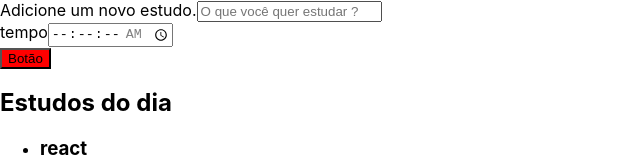
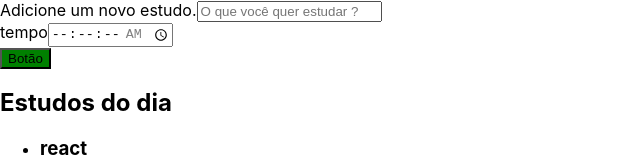
Before and after one commit to andrefront0026/alura-studies, a React (Create React App) app: page / in a window 1280 px wide. Shown: the top 160 px of the page, without its empty margins (0-640 px from the left). Built offline with nearby package versions, Linux system fonts and the light colour scheme.

Commit message:
css no React

```diff
--- a/src/components/Botao/index.tsx
+++ b/src/components/Botao/index.tsx
@@ -4,10 +4,12 @@ class Botao extends React.Component {
     render() {
         const estaAtivo = false;
         const styles = {
-            backgroundColor: estaAtivo ? "green" : "red"
+            backgroundColor: estaAtivo ? "red" : "green"
         }
+
         return(
             <button style={styles}>
+
                 Botão
             </button>
         )
```
